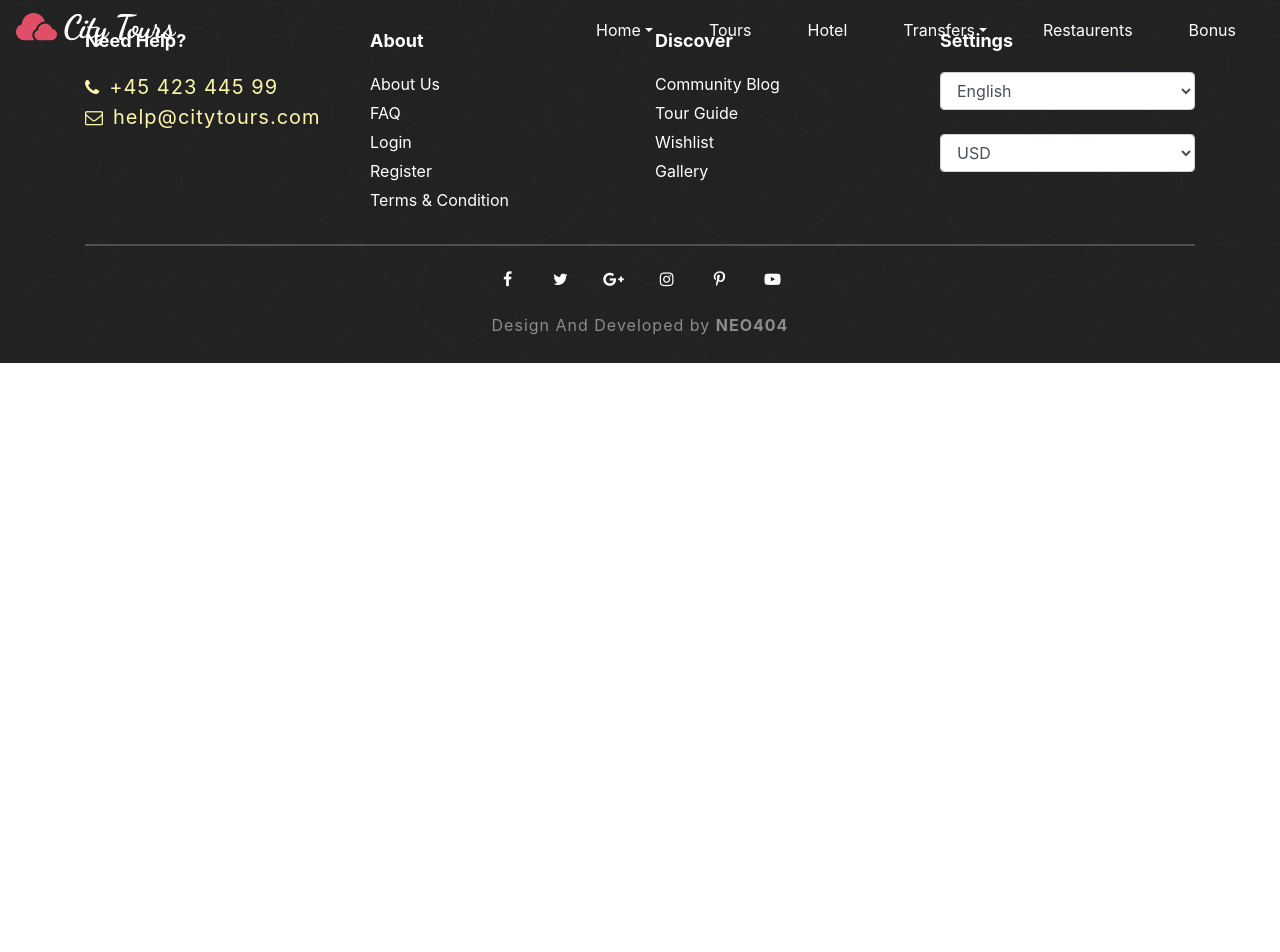
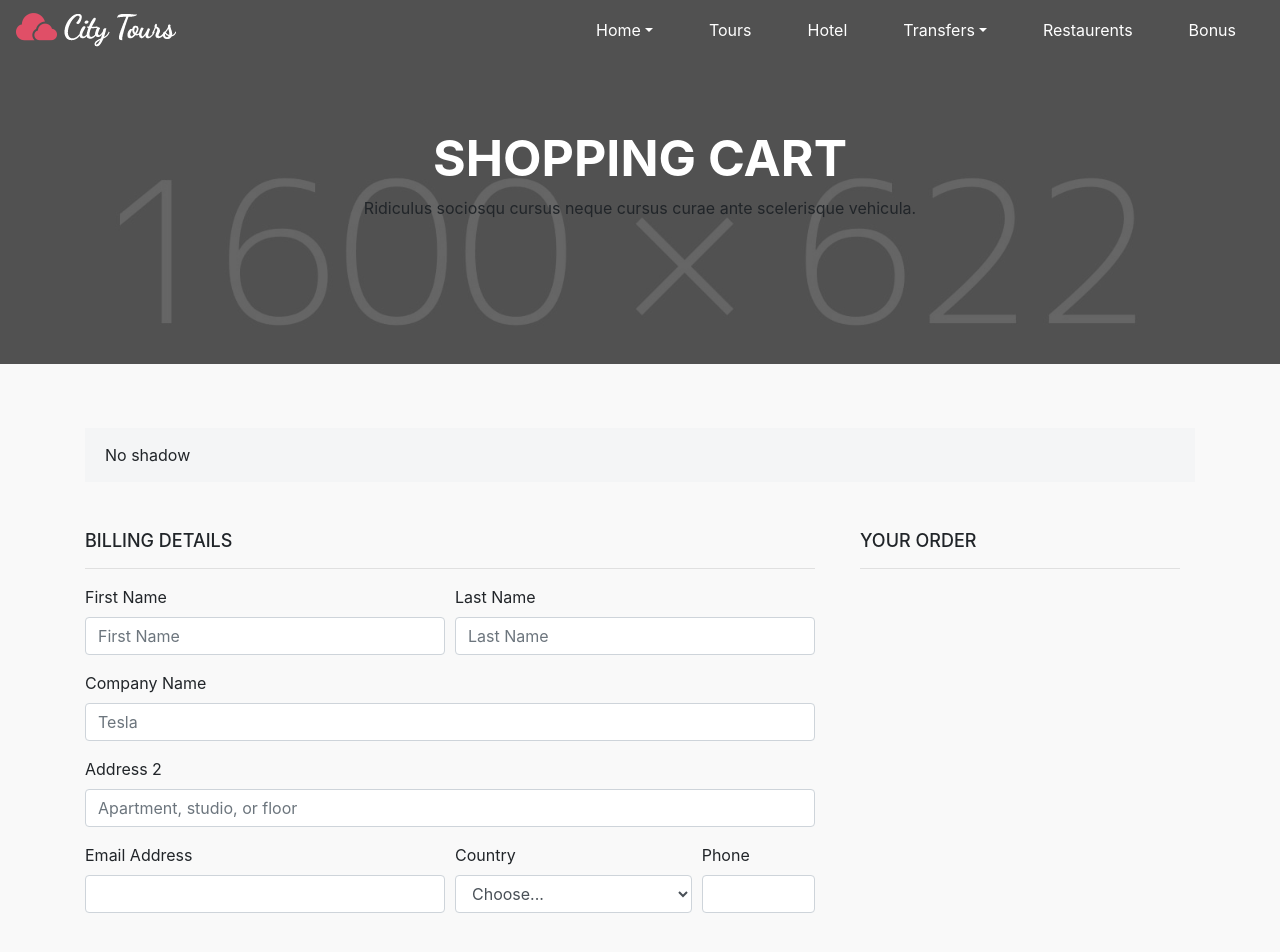
Before and after one commit to Aakashpaliwal/books-ecom, a React (Create React App) app: page /Checkout in a window 1280 px wide. Shown: the top 952 px of the page. Before the commit the page ends 800 px from the top, so only its background shows below. Built offline with nearby package versions, Linux system fonts and the light colour scheme.

Commit message:
create checkout page

```diff
--- a/src/App.js
+++ b/src/App.js
@@ -7,38 +7,26 @@ import {Route,Link} from  'react-router-dom'
 import Navbar from './Components/Navbar/Navbar';
 import Footer from './Components/Footer/Footer';
 import Home from './Components/Home/Home';
-import Hvac from './Components/HVAC/Hvac';
-import Electrical from './Components/Electrical/Electrical';
-import Firefighting from './Components/Firefighting/Firefighting';
-import Interiors from './Components/Interiors/Interiors';
-import BMS from './Components/BMS/BMS';
-import PHE from './Components/PHE/PHE';
-import Projects from './Components/Projects/Projects';
 import About from './Components/About/About';
 import Career from './Components/Career/Career';
 import Blog from './Components/Blog/Blog';
 import AddLogin from './Components/Login/AddLogin';
 import Cart from './Components/Cart/Cart';
 import Shop from './Components/Shop/Shop';
+import Checkout from './Components/Checkout/Checkout';
 class App extends Component {
   render() {
     return (
       <div>
        <Navbar />
        <Route path = "/" exact component = {Home} />
-        <Route path = "/Hvac" exact = {true} component = {Hvac} />
-        <Route path = "/Electrical" exact = {true} component = {Electrical} />
-        <Route path = "/Firefighting" exact = {true} component = {Firefighting} />
-        <Route path = "/Interiors" exact = {true} component = {Interiors} />
-        <Route path = "/BMS" exact = {true} component = {BMS} />
-        <Route path = "/PHE" exact = {true} component = {PHE} />
-        <Route path = "/Projects" exact = {true} component = {Projects} />
         <Route path = "/About" exact = {true} component = {About} />
         <Route path = "/Career" exact = {true} component = {Career} />
         <Route path = "/Blog" exact = {true} component = {Blog} />
         <Route path = "/AddLogin" exact = {true} component = {AddLogin} />
         <Route path = "/Cart" exact = {true} component = {Cart} />
         <Route path = "/Shop" exact = {true} component = {Shop} />
+        <Route path = "/Checkout" exact = {true} component = {Checkout} />
       <Footer />
       </div>
     );
--- /dev/null
+++ b/src/Components/Checkout/Checkout.css
@@ -0,0 +1,19 @@
+.checkout-content {
+    background: #f9f9f9;
+    padding: 5%;
+}
+.custom-card {
+    background: #f4f5f6;
+    border: 1px solid #ededed;
+    padding: 15px 20px;
+}
+.checkout-left-content h3 {
+    text-transform: uppercase;
+    font-size: 18px;
+
+}
+.checkout-right-content h3 {
+    text-transform: uppercase;
+    font-size: 18px;
+
+}
--- /dev/null
+++ b/src/Components/Checkout/Checkout.js
@@ -0,0 +1,106 @@
+import React, { Component } from 'react';
+import './Checkout.css';
+import {Link} from 'react-router-dom';
+
+class Checkout extends Component {
+    render() {
+        return (
+            <React.Fragment>
+            <div>
+            <div className="background-img-custom" id="home">
+        <div className="bg-div">
+        <div className="container">
+          <div className="row">
+          <div className="col-lg-12 col-md-12 col-sm-12 col-xs-12 text-center">
+            {/* <h3>Your <span className="custom-inner-header"><strong>Comfort Partner</strong></span></h3>
+            <button type="button" className="btn btn-primary btn-custom-radius">LEARN MORE</button> */}
+                <h3 className="cart-header">Shopping Cart</h3>
+                <p>Ridiculus sociosqu cursus neque cursus curae ante scelerisque vehicula.</p>
+            </div>
+          </div>
+        </div>
+
+      </div>
+</div>
+
+{/*checkout content */}
+<section className="checkout-content">
+<div className="container">
+    <div className="row">
+        <div className="col-lg-12 col-md-12 col-sm-12 col-xs-12">
+        <div class="custom-card">No shadow</div>
+        </div>
+        </div>
+                <br /><br />
+        <div className="row">
+            <div className="col-lg-8 col-md-8 col-sm-12 col-xs-12">
+                <div className="checkout-left-content">
+                <div className="row">
+                <div className="col-lg-12 col-md-12 col-sm-12 col-xs-12">
+                    <h3>Billing Details</h3>
+                    <hr />
+                    <form>
+  <div class="form-row">
+    <div class="form-group col-md-6">
+      <label for="inputEmail4">First Name</label>
+      <input type="text" class="form-control" id="inputEmail4" placeholder="First Name" />
+    </div>
+    <div class="form-group col-md-6">
+      <label for="inputPassword4">Last Name</label>
+      <input type="text" class="form-control" id="inputPassword4" placeholder="Last Name" />
+    </div>
+  </div>
+  <div class="form-group">
+    <label for="inputAddress">Company Name</label>
+    <input type="text" class="form-control" id="inputAddress" placeholder="Tesla" />
+  </div>
+  <div class="form-group">
+    <label for="inputAddress2">Address 2</label>
+    <input type="text" class="form-control" id="inputAddress2" placeholder="Apartment, studio, or floor" />
+  </div>
+  <div class="form-row">
+    <div class="form-group col-md-6">
+      <label for="inputCity">Email Address</label>
+      <input type="email" class="form-control" id="inputCity" />
+    </div>
+    <div class="form-group col-md-4">
+      <label for="inputState">Country</label>
+      <select id="inputState" class="form-control">
+        <option selected>Choose...</option>
+        <option>...</option>
+      </select>
+    </div>
+    <div class="form-group col-md-2">
+      <label for="inputZip">Phone</label>
+      <input type="text" class="form-control" id="inputZip" />
+    </div>
+  </div>
+</form>
+            </div>
+
+            </div>
+            </div>
+            </div>
+
+            <div className="col-lg-4 col-md-4 col-sm-12 col-xs-12">
+                <div className="checkout-right-content">
+                    <div className="col-lg-12 col-md-12 col-sm-12 col-xs-12">
+                        <h3>YOur Order</h3>
+                        <hr />
+                    </div>
+                </div>
+            </div>
+
+    </div>
+</div>
+
+</section>
+
+{/*end checkout content */}
+            </div>
+            </React.Fragment>
+        );
+    }
+}
+
+export default Checkout;
```
